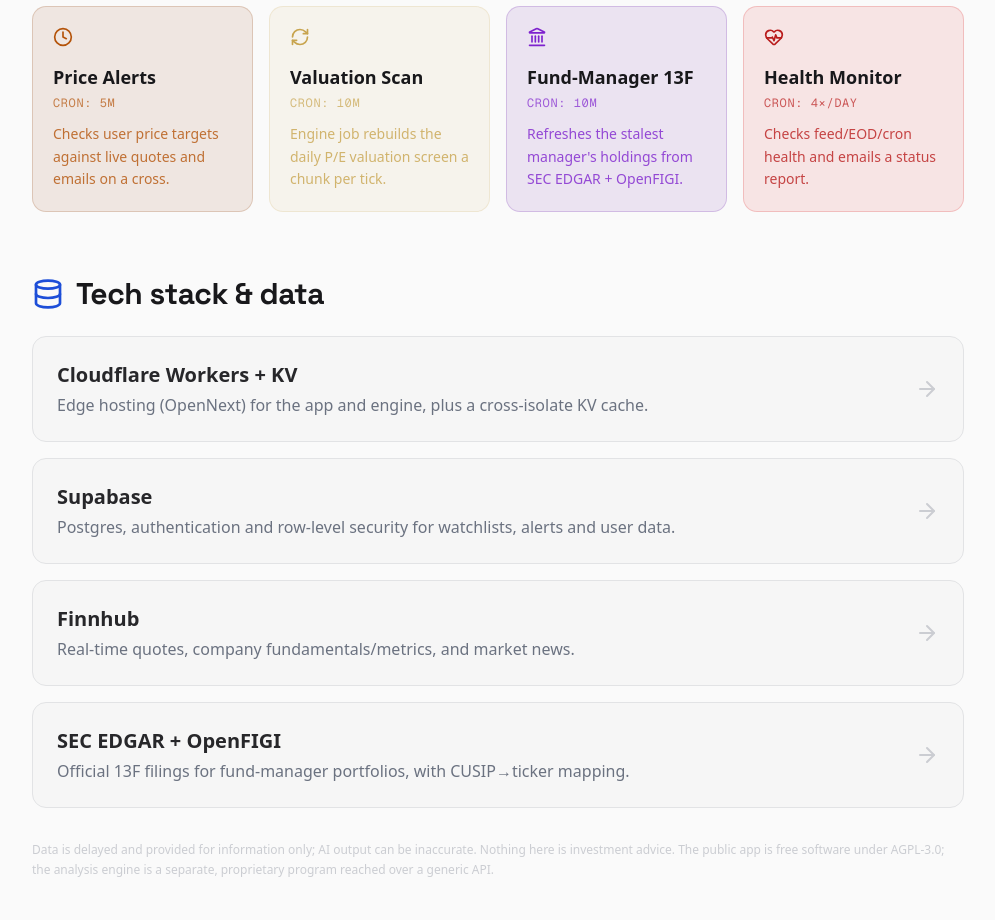
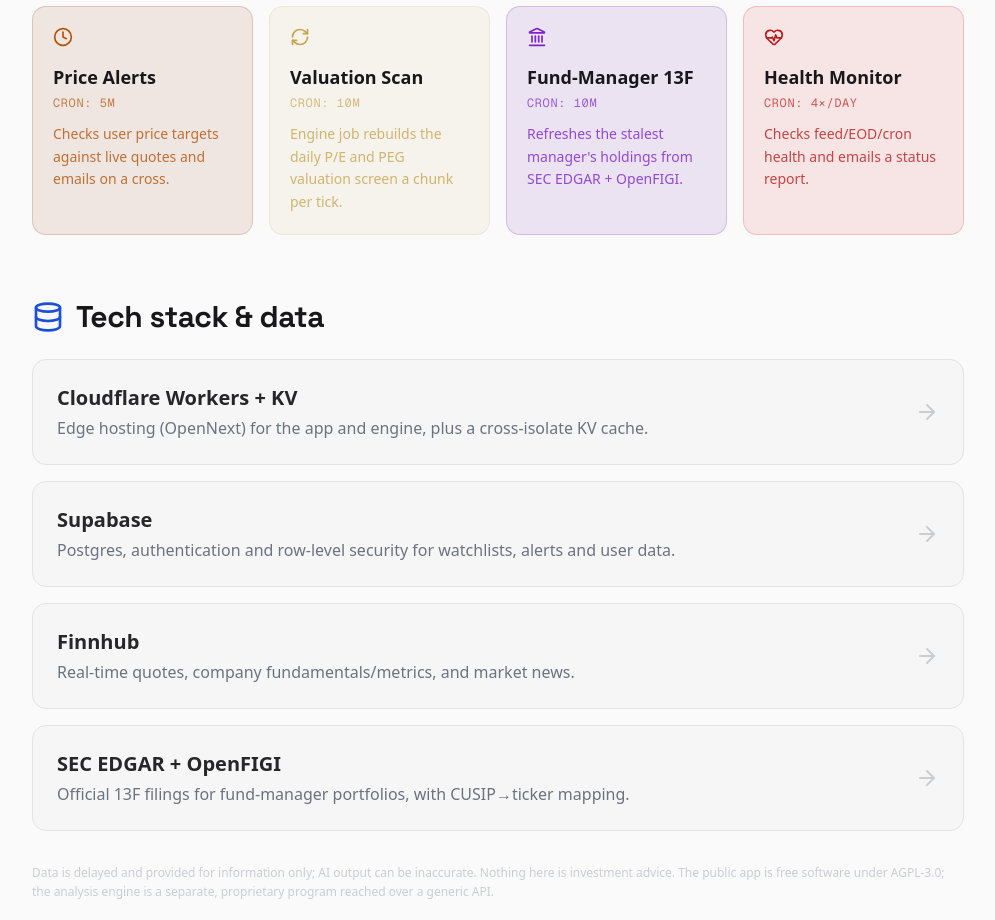
Before and after one commit to Pearl-Design-by-ai/feedcast-stocks, a Next.js app: page /api-docs in a window 1280 px wide. Shown: the part 1760-2680 px from the top of the page, without its empty margins (284-1279 px from the left). Built offline with nearby package versions, Linux system fonts and the light colour scheme; no server answers.

Commit message:
api-docs: the valuation job now rebuilds PEG rankings too
Co-Authored-By: Claude Opus 5 (1M context) <noreply@anthropic.com>
Claude-Session: https://claude.ai/code/session_01L4cuQFf2ZgZngnVUV4JZ3k

```diff
--- a/app/(root)/api-docs/page.tsx
+++ b/app/(root)/api-docs/page.tsx
@@ -186,7 +186,7 @@ export default function ApiDocsPage() {
             icon={<RefreshCw size={20} />}
             title="Valuation Scan"
             trigger="Cron: 10m"
-            desc="Engine job rebuilds the daily P/E valuation screen a chunk per tick."
+            desc="Engine job rebuilds the daily P/E and PEG valuation screen a chunk per tick."
             color="teal"
           />
           <JobCard
```
